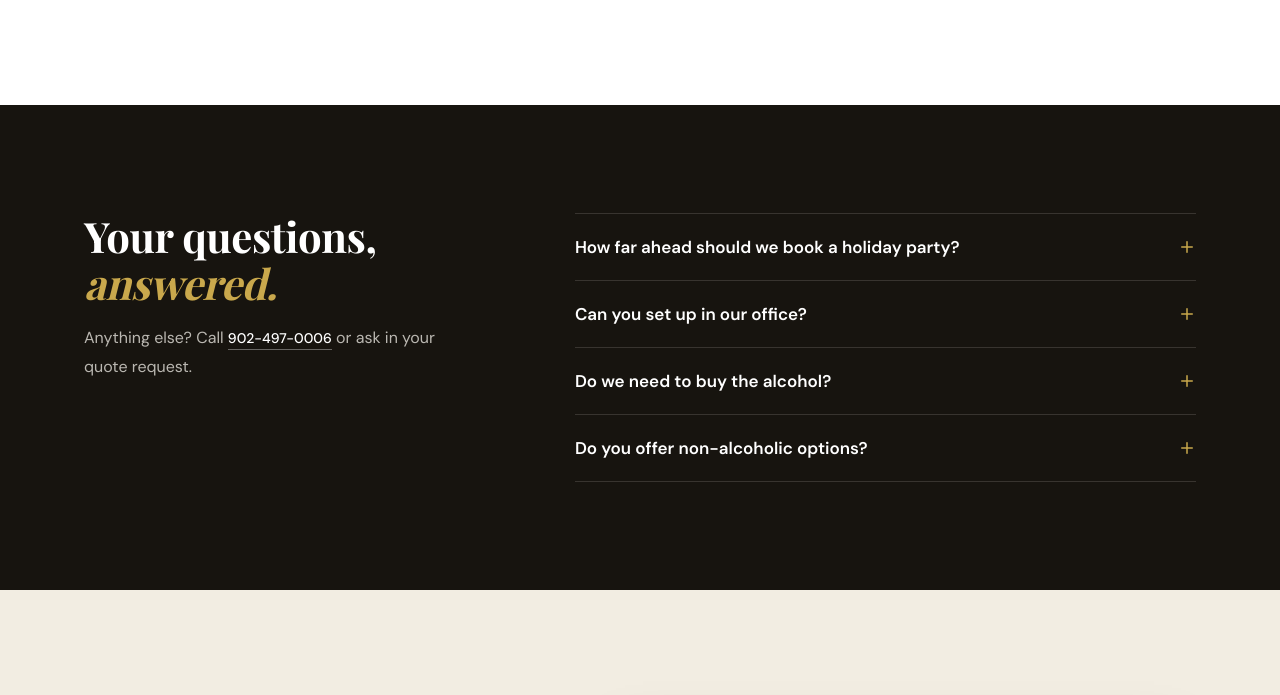
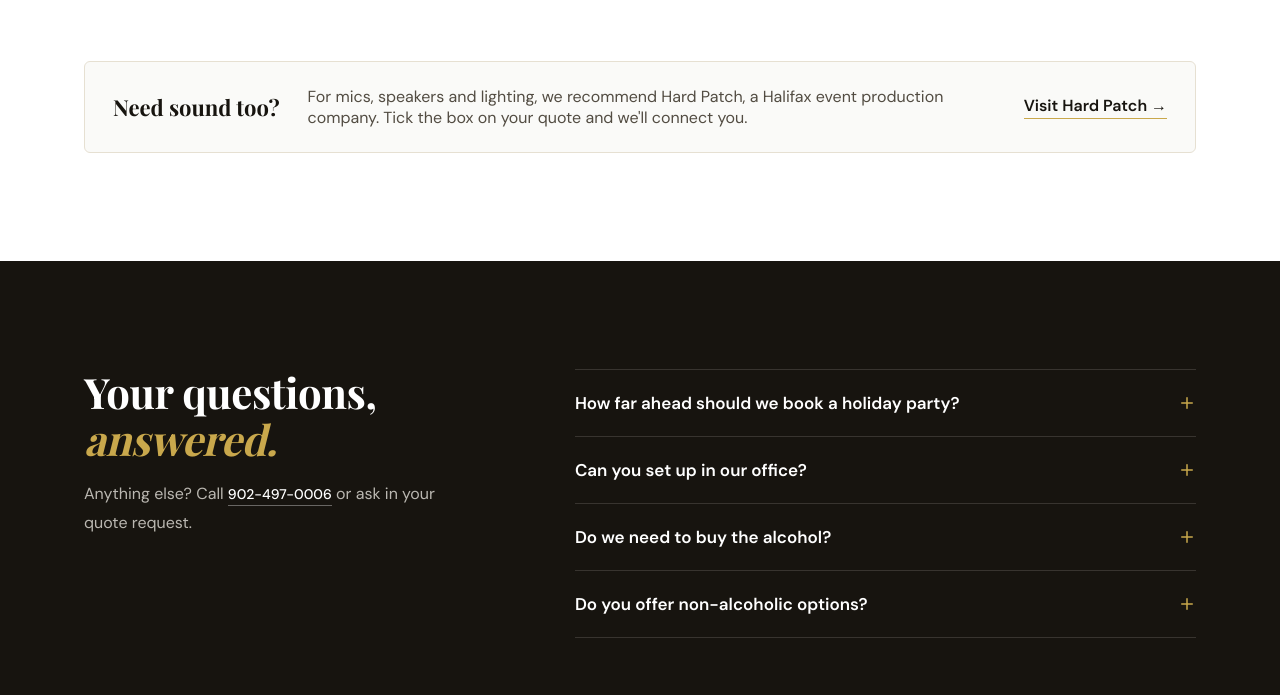
Before and after one commit to heyokaytk/goldenservice.ca, a plain HTML site: page corporate/index.html in a window 1280 px wide. Shown: the part 4457-5152 px from the top of the page. Drawn offline with nearby package versions, Linux system fonts and the light colour scheme.

Commit message:
Hard Patch as preferred sound partner: quote tick box, corporate card, homepage FAQ
Optional "I also need sound or lighting" box on all three quote forms;
ticking it is the client's OK to pass their details to Hard Patch.

Co-Authored-By: Claude Opus 5.5 <noreply@anthropic.com>

```diff
--- a/corporate/index.html
+++ b/corporate/index.html
@@ -90,7 +90,14 @@
 
     /* LIGHT FARE */
     .gs-fare{padding:clamp(64px,9vw,108px) 0 0}
+    /* SOUND PARTNER */
+    .gs-partner{margin-top:clamp(40px,6vw,64px);padding:24px 28px;border:1px solid var(--gs-line);border-radius:6px;background:var(--gs-paper);display:grid;grid-template-columns:auto 1fr auto;gap:8px 28px;align-items:center}
+    .gs-partner h3{font-family:var(--gs-font-display);font-size:22px;color:var(--gs-ink);margin:0}
+    .gs-partner p{margin:0;color:var(--gs-body)}
+    .gs-partner .gs-text-link{justify-self:start;white-space:nowrap}
+    @media (max-width: 760px){ .gs-partner{grid-template-columns:1fr} }
     .gs-addon{margin:-6px 0 22px!important}
+    .gs-addon-note{color:var(--gs-muted)}
     .gs-addon .gs-inline-check{margin:0}
 
     /* EVERY EVENT */
@@ -319,6 +326,13 @@
           <div><dt>Scale</dt><dd><strong>From 20-guest office toasts to festival crowds</strong>No minimum guest count, and a 2-hour minimum for bar service. Our team has run bars for the TD Halifax Jazz Festival and The Junos.</dd></div>
         </dl>
       </div>
+      <div class="gs-shell">
+        <aside class="gs-partner" aria-labelledby="gsPartnerTitle" data-reveal>
+          <h3 id="gsPartnerTitle">Need sound too?</h3>
+          <p>For mics, speakers and lighting, we recommend Hard Patch, a Halifax event production company. Tick the box on your quote and we'll connect you.</p>
+          <a class="gs-text-link" href="https://www.hardpatch.live/corporate-events" target="_blank" rel="noopener">Visit Hard Patch &rarr;</a>
+        </aside>
+      </div>
     </section>
 
     <!-- FAQ -->
@@ -396,6 +410,9 @@
                 <label class="gs-inline-check"><input type="checkbox" class="gs-tray" value="Veggie" checked> Veggie</label>
                 <label class="gs-inline-check"><input type="checkbox" class="gs-tray" value="Cheese" checked> Cheese</label>
               </div>
+            </div>
+            <div class="gs-addon">
+              <label class="gs-inline-check"><input type="checkbox" name="also_needs" value="Sound or lighting (OK to share details with Hard Patch)"> <span>I also need sound or lighting <span class="gs-addon-note">(we'll connect you with Hard Patch)</span></span></label>
             </div>
             <input type="hidden" name="addons" id="f-addons" value="">
             <div class="gs-field"><label for="f-msg">Tell us about your event <i>(optional)</i></label><textarea class="gs-input" id="f-msg" name="message" rows="3" placeholder="Timing, theme, dietary needs, anything we should know."></textarea></div>
```
Also changed, not shown: index.html (+7 -1 lines), weddings/index.html (+4 -0 lines).
